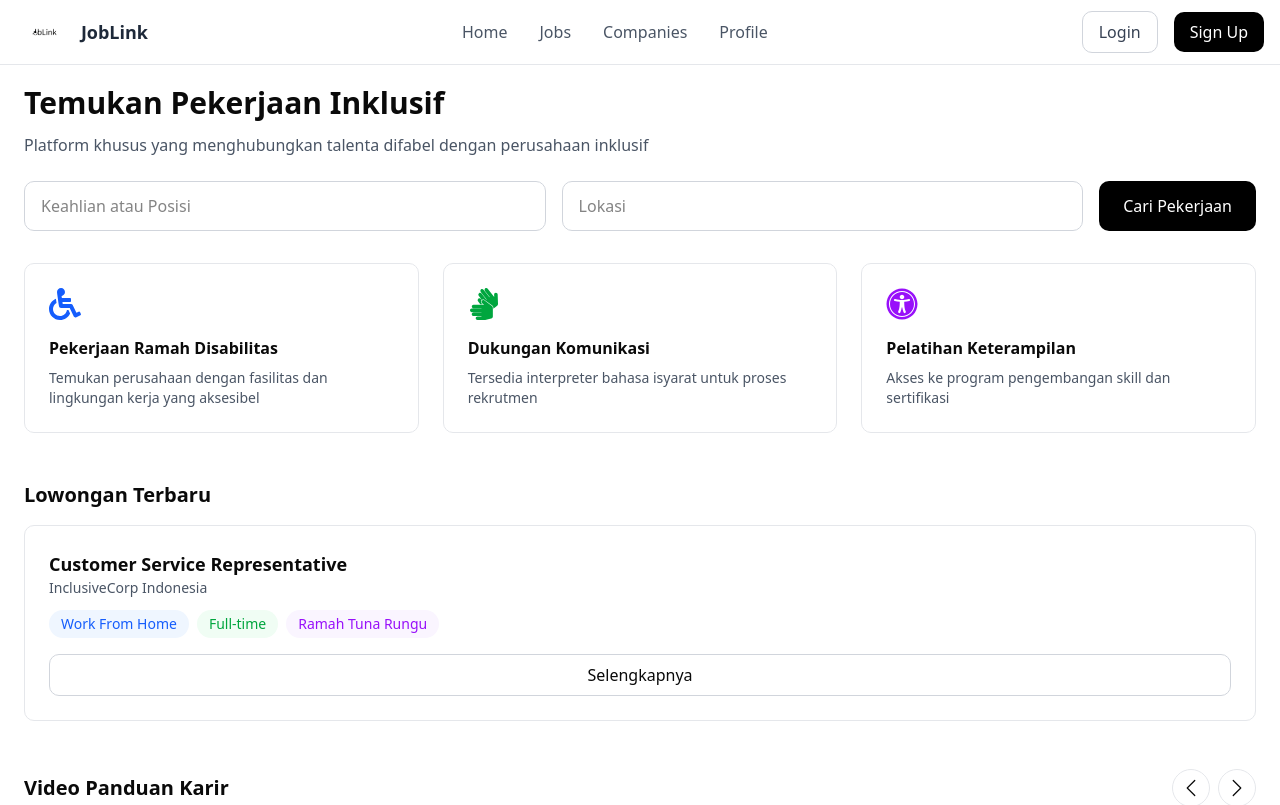
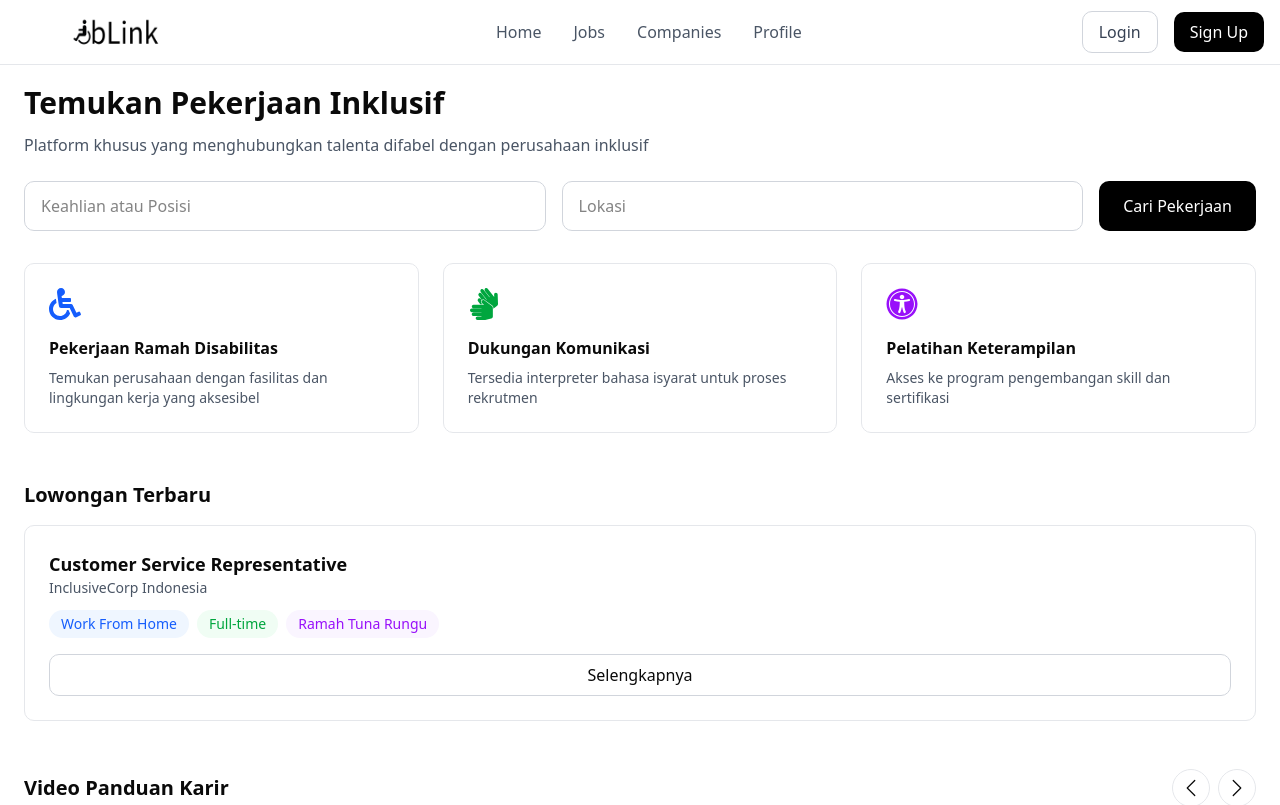
Before and after one commit to naufalyuu1234/Joblink_projek, a React (Vite) app: page / in a window 1280 px wide. Shown: the top 805 px of the page. Built offline with nearby package versions, Linux system fonts and the light colour scheme.

Commit message:
perubahan lagi

```diff
--- a/src/components/layouts/Navbar.tsx
+++ b/src/components/layouts/Navbar.tsx
@@ -12,8 +12,7 @@ export default function Navbar() {
           {/* Logo */}
           <div className="flex-shrink-0">
             <Link to="/" className="flex items-center">
-              <img src="/src/assets/7.png" alt="Logo" className="h-8 w-auto" />
-              <span className="ml-2 text-lg font-bold text-gray-800">JobLink</span>
+              <img src="/src/assets/7.png" alt="Logo" className="h-32 w-50" />
             </Link>
           </div>
 
```
